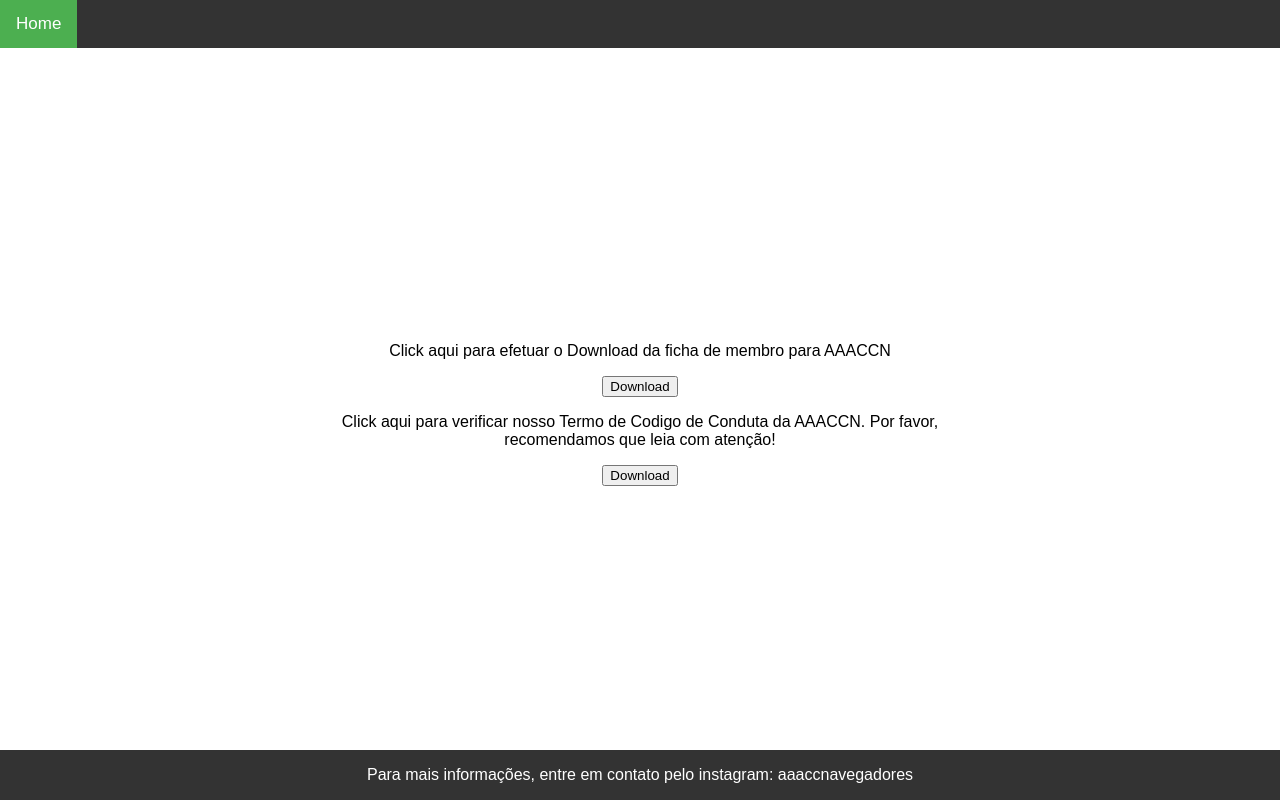
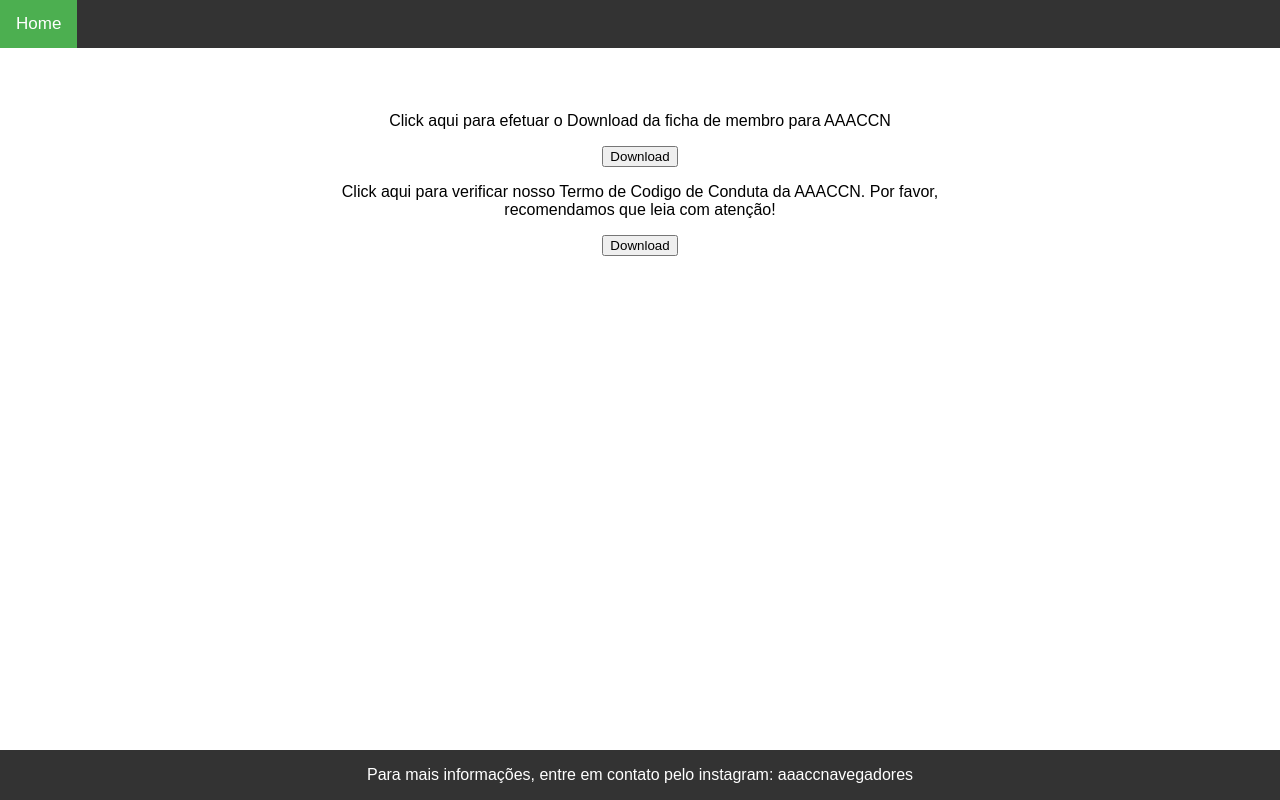
Before and after one commit to aaaccnavegadores/aaaccnavegadores-reserva-site, a plain HTML site: page index.html in a window 1280 px wide. Drawn offline with Linux system fonts and the light colour scheme.

Commit message:
add alterações de bug no css

```diff
--- a/index.html
+++ b/index.html
@@ -17,7 +17,7 @@
         <a href="index.html" class="active">Home</a>
     </div>
 
-    <div style="text-align: center;margin-top: 23%;">
+    <div  style="text-align: center;margin-top: 5%;">
         <p>
             Click aqui para efetuar o Download da ficha de membro para AAACCN
 
--- a/src/css/style.css
+++ b/src/css/style.css
@@ -70,6 +70,8 @@ p{
     display: block;
     text-align: left;
   }
+
+
 }
 
 
```
